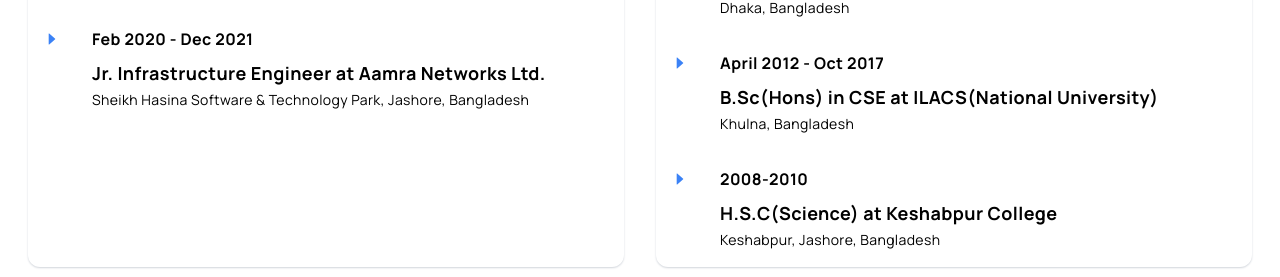
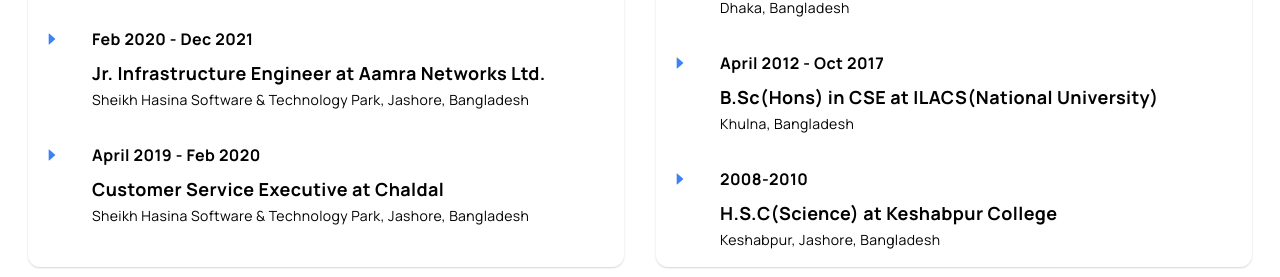
Before and after one commit to mushfiqur-rahman/portfolio, a Next.js app: page / in a window 1280 px wide. Shown: the part 4831-5108 px from the top of the page. Built offline with nearby package versions, Linux system fonts and the light colour scheme.

Commit message:
work history update

```diff
--- a/components/EduExp.jsx
+++ b/components/EduExp.jsx
@@ -111,6 +111,28 @@ const EduExp = () => {
                           <span className="capitalize">
                             Aamra Networks Ltd.
                           </span>
+                        </span>
+                        <span className="text-sm">
+                          Sheikh Hasina Software & Technology Park, Jashore,
+                          Bangladesh
+                        </span>
+                      </div>
+                    </div>
+                  </div>
+                </Section>
+
+                {/* Experience Item  */}
+                <Section>
+                  <div className="flex mt-8 md:pl-18">
+                    <div className="mt-1 flex">
+                      <AiFillCaretRight className=" text-blue-500 md:block" />
+                      <div className="md:-mt-1 md:pl-8">
+                        <span className="block font-bold">
+                          April 2019 - Feb 2020
+                        </span>
+                        <span className="pt-2 block text-lg font-bold">
+                          Customer Service Executive at{" "}
+                          <span className="capitalize">Chaldal</span>
                         </span>
                         <span className="text-sm">
                           Sheikh Hasina Software & Technology Park, Jashore,
```
